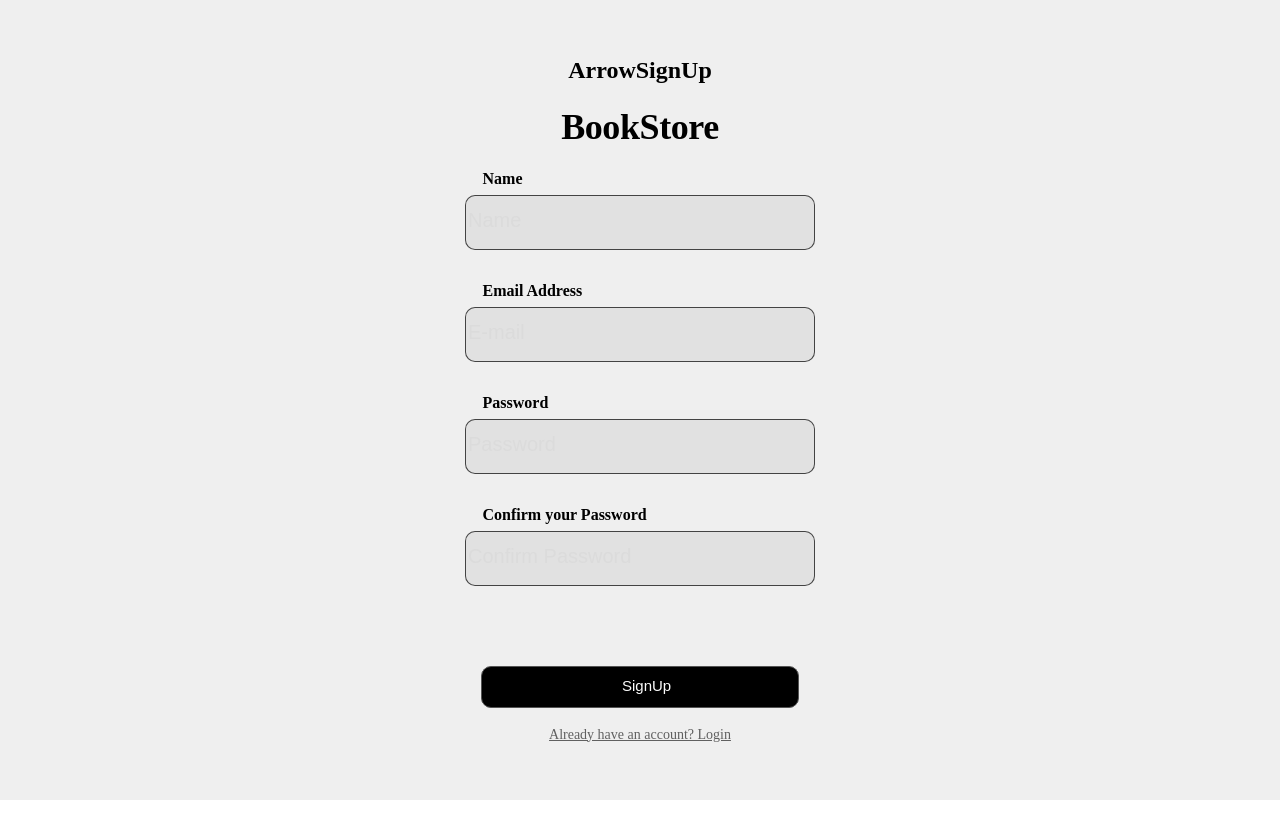
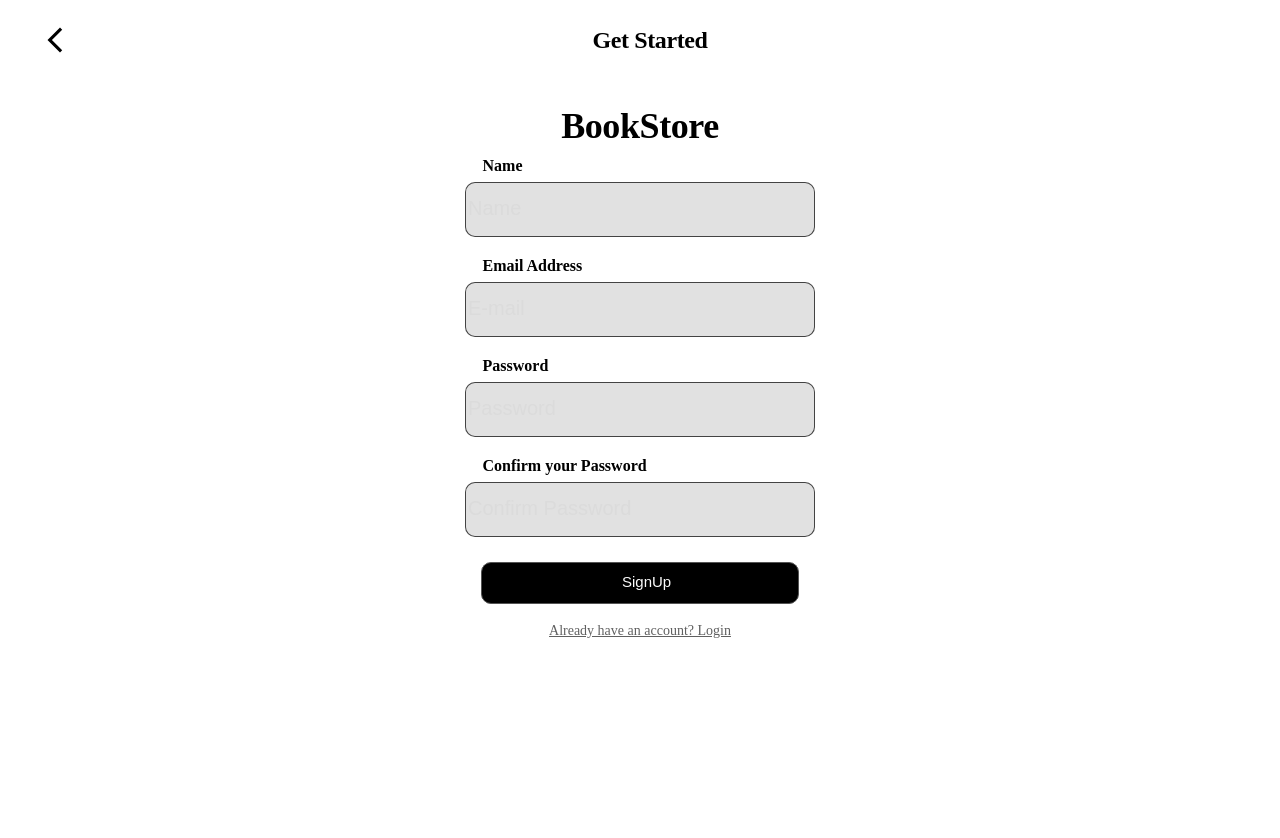
Before and after one commit to luccaviccini/projeto15-bookstore-front, a React (Create React App) app: page /sign-up in a window 1280 px wide. Shown: the top 838 px of the page. Before the commit the page ends 800 px from the top, so only its background shows below. Built offline with nearby package versions, Linux system fonts and the light colour scheme; no server answers.

Commit message:
style: update SignUp and SignIn

```diff
--- a/src/components/SignIn.js
+++ b/src/components/SignIn.js
@@ -3,6 +3,8 @@ import { useState, useContext } from "react"
 import { useNavigate, Link } from "react-router-dom"
 import styled from "styled-components"
 import UserContext from "./context/UserContext"
+import TopBar from "./TopBar"
+
 
 function SignUp() {
   const { setToken, setUserId, setSession } = useContext(UserContext)
@@ -33,8 +35,8 @@ function SignUp() {
   }
   return (
     <>
-      <Container>
-        <Top><div>Arrow</div>Login</Top>
+      <Page>
+        <TopBar title="Login" />
         <Title>
           Welcome Back
         </Title>
@@ -63,7 +65,7 @@ function SignUp() {
             <Link to="/sign-up">Don't have an account? Register Here</Link>
           </Text>
         </Form>
-      </Container>
+      </Page>
     </>
   )
 }
@@ -82,14 +84,20 @@ const Title = styled.h1`
   color: #000000;
 `
 
-const Container = styled.div`
-  display: flex;
-  flex-direction: column;
-  justify-content: center;
-  align-items: center;
-  min-height: 100vh;
-  background-color: #EFEFEF;
+const Page = styled.div`
+	background-color: EFEFEF;
+	box-sizing: border-box;
+	padding: 25px 40px 0 40px;
+
+	width: 100vw;
+	height: 100vh;
+	margin-bottom: 240px;
+
+	display: flex;
+	flex-direction: column;
+	align-items: center;
 `;
+
 
 const Form = styled.form`
   display: flex;
--- a/src/components/SignUp.js
+++ b/src/components/SignUp.js
@@ -2,6 +2,7 @@ import axios from "axios"
 import { useState } from "react"
 import { useNavigate, Link } from "react-router-dom"
 import styled from "styled-components"
+import TopBar from "./TopBar"
 
 function SignUp() {
   const [name, setName] = useState("")
@@ -28,8 +29,8 @@ function SignUp() {
   }
   return (
     <>
-      <Container>
-        <Top><div>Arrow</div>SignUp</Top>
+      <Page>
+        <TopBar title="Get Started" />
         <Title>
           BookStore
         </Title>
@@ -71,7 +72,7 @@ function SignUp() {
             <Link to="/sign-in">Already have an account? Login</Link>
           </Text>
         </Form>
-      </Container>
+      </Page>
     </>
   )
 }
@@ -90,13 +91,17 @@ const Title = styled.h1`
   color: #000000;
 `
 
-const Container = styled.div`
-  display: flex;
-  flex-direction: column;
-  justify-content: center;
-  align-items: center;
-  min-height: 100vh;
-  background-color: #EFEFEF;
+const Page = styled.div`
+	background-color: EFEFEF;
+	box-sizing: border-box;
+	padding: 25px 40px 0 40px;
+
+	width: 100vw;
+	height: 100vh;
+	margin-bottom: 240px;
+	display: flex;
+	flex-direction: column;
+	align-items: center;
 `;
 
 const Form = styled.form`
@@ -127,7 +132,7 @@ const Input = styled.input`
 const Button = styled.button`
   display: flex;
   padding: 10px 140px;
-  margin-top: 80px;
+  margin-top: 25px;
   gap: 10px;
   width: 318px;
   height: 42px;
@@ -152,21 +157,11 @@ const Label = styled.p`
   width: 100%;
   height: 22px;
   margin-left: 35px;
-  margin-top: 30px;
+  margin-top: 18px;
   margin-bottom: 5px;
   font-weight: 600;
   font-size: 16px;
   line-height: 22px;
   color: #000000;
 `
-
-const Top = styled.div`
-  display: flex;
-  margin-bottom: 35px;
-  font-weight: 700;
-  font-size: 24px;
-  line-height: 22px;
-  color: #000000;
-`;
-
 export default SignUp
```
